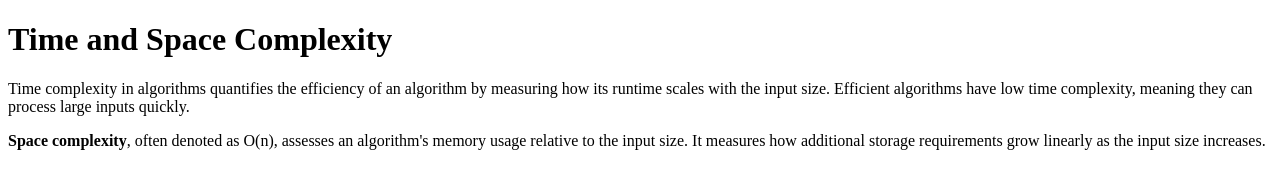
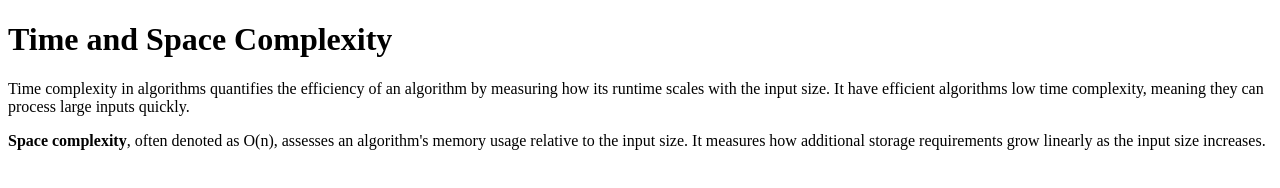
Before and after one commit to acciojob/time-and-space-complexity-vickyvivek557, a website: page main.html in a window 1280 px wide. Drawn offline with Linux system fonts and the light colour scheme.

Commit message:
created a submission

```diff
--- a/main.html
+++ b/main.html
@@ -9,7 +9,7 @@
 <body>
 	<!-- the entire body must be written by student -->
 	<h1>Time and Space Complexity</h1>
-	<p>Time complexity in algorithms quantifies the efficiency of an algorithm by measuring how its runtime scales with the input size. Efficient algorithms have low time complexity, meaning they can process large inputs quickly.</p>
+	<p>Time complexity in algorithms quantifies the efficiency of an algorithm by measuring how its runtime scales with the input size. It have efficient algorithms low time complexity, meaning they can process large inputs quickly.</p>
 	<p><b>Space complexity</b>, often denoted as O(n), assesses an algorithm's memory usage relative to the input size. It measures how additional storage requirements grow linearly as the input size increases.</p>
 
     <script type="text/javascript" src="./script.js">
```
